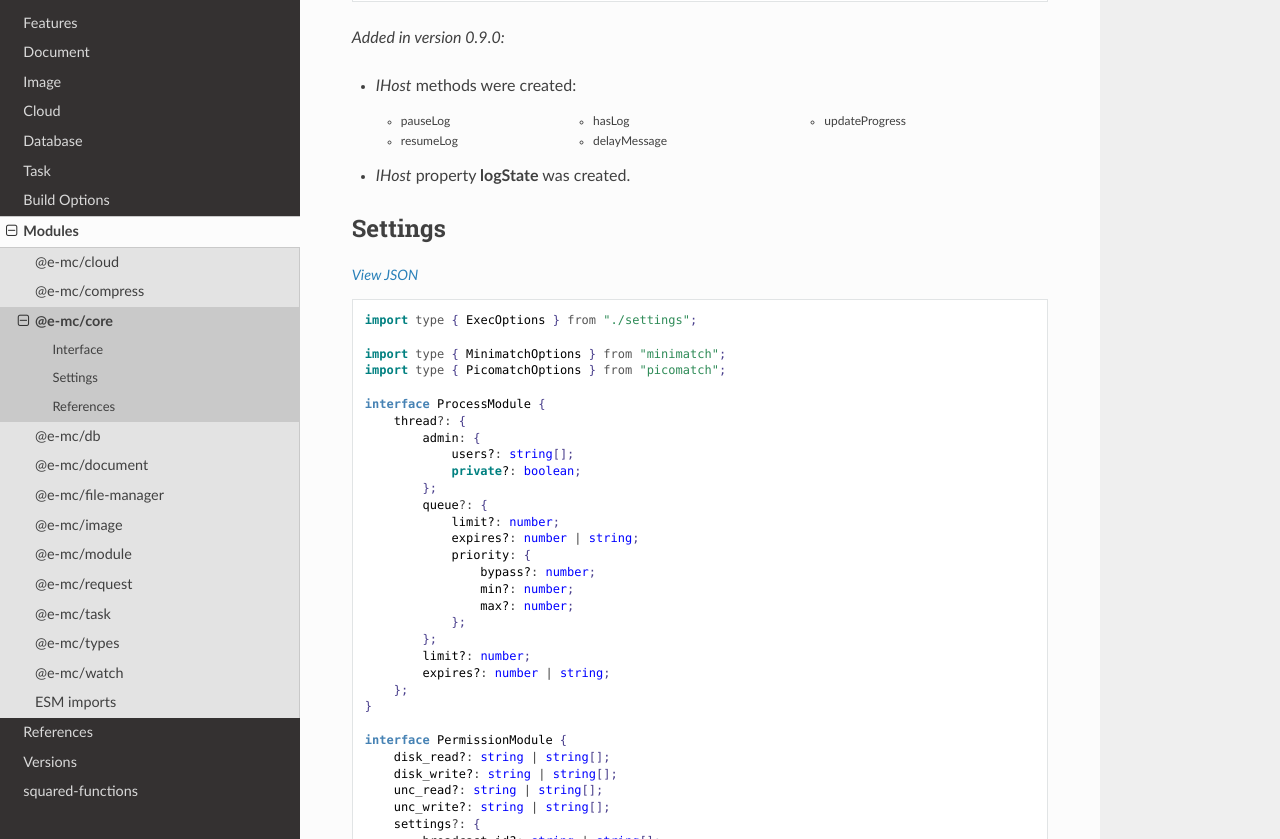
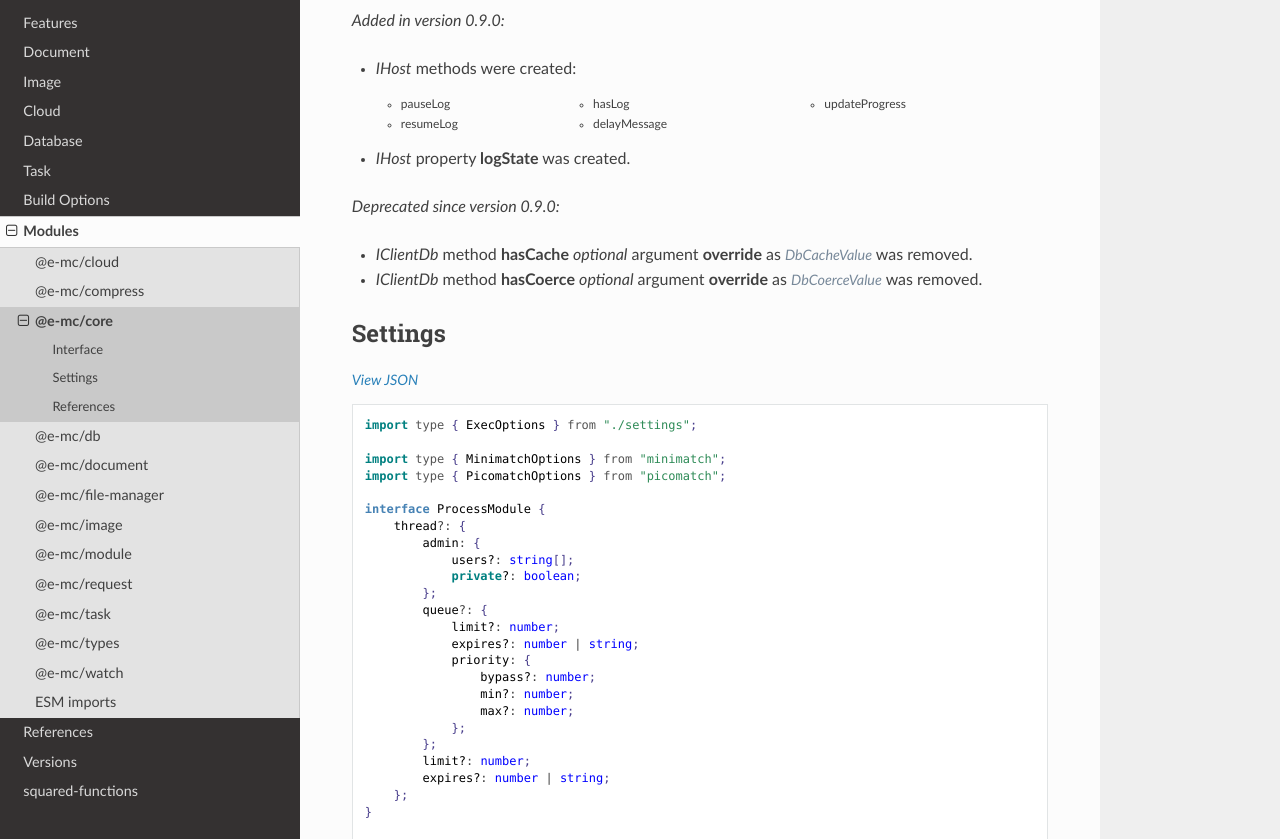
Before and after one commit to anpham6/chrome-docs, a Sphinx documentation site: the page built from source/modules/core.rst, in a window 1280 px wide and 900 px high, scrolled down 2861 px, cut to the strip 61-900 px from the top of the window. Built offline with Sphinx 7.4.7 and the Read the Docs theme 2.0.0, drawn with Linux system fonts in a browser that asks for light colours; some of the changed text lies outside the part shown.

Commit message:
Modules: Interface methods in ClientDB were deprecated.

```diff
--- a/source/modules/core.rst
+++ b/source/modules/core.rst
@@ -125,9 +124,9 @@ Interface
       convertTime(value: number | string): number;
       findResult(source: string, credential: unknown, queryString: string, timeout: number, sessionKey?: string | boolean, renewCache?: boolean): QueryResult | undefined;
       storeResult(source: string, credential: unknown, queryString: string, result: QueryResult, options: StoreResultOptions): QueryResult;
-      storeResult(source: string, credential: unknown, queryString: string, result: QueryResult, sessionKey: string, sessionExpires: number): QueryResult;
       storeResult(source: string, credential: unknown, queryString: string, result: QueryResult, cache: DbCacheValue): QueryResult;
-      storeResult(source: string, credential: unknown, queryString: string, result: QueryResult, cache: DbCacheValue | undefined, options: StoreResultOptions): QueryResult;
+      storeResult(source: string, credential: unknown, queryString: string, result: QueryResult, cache: DbCacheValue | undefined, options?: StoreResultOptions): QueryResult;
+      storeResult(source: string, credential: unknown, queryString: string, result: QueryResult, sessionKey?: string, sessionExpires?: number): QueryResult;
       purgeResult(prefix?: string): Promise<number>;
       extractUUID(credential: unknown): string;
       setPoolConfig(value: unknown): void;
@@ -182,6 +181,11 @@ Interface
       - updateProgress
 
   - *IHost* property **logState** was created.
+
+.. deprecated:: 0.9.0
+
+  - *IClientDb* method **hasCache** *optional* argument **override** as :alt:`DbCacheValue` was removed.
+  - *IClientDb* method **hasCoerce** *optional* argument **override** as :alt:`DbCoerceValue` was removed.
 
 Settings
 ========
```
Also changed, not shown: other parts of source/modules/core.rst (+4 -5 lines), source/modules/file-manager.rst (+4 -4 lines), source/modules/index.rst (+7 -0 lines), source/modules/module.rst (+5 -5 lines).
